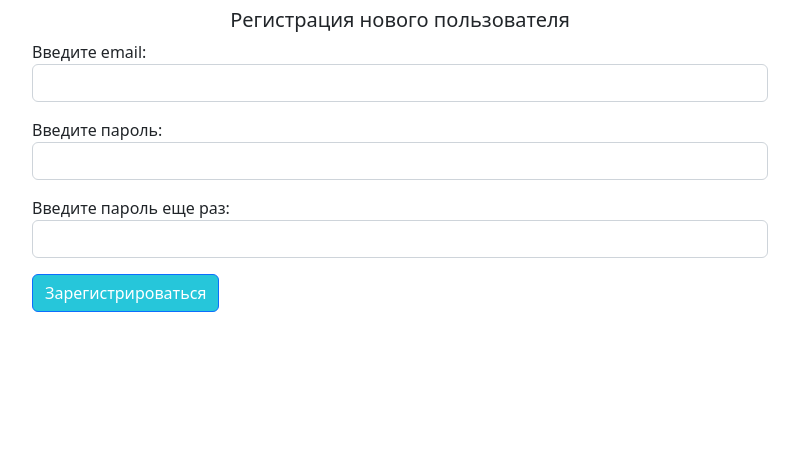
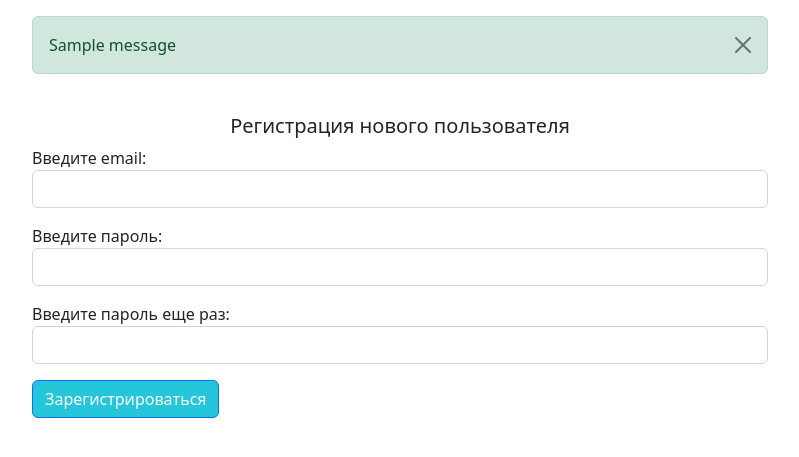
Before and after one commit to luta-wolf/scraping_service, a Django app: page /accounts/register/ in a window 1280 px wide. Shown: the part 56-513 px from the top of the page, without its empty margins (240-1039 px from the left). Run offline with Django 4.2, Linux system fonts and the light colour scheme; tables that the repository leaves empty hold one stand-in row (values such as "Sample post"); one stand-in notice (Sample message) is shown.

Commit message:
part7 007

```diff
--- a/src/accounts/views.py
+++ b/src/accounts/views.py
@@ -1,5 +1,7 @@
 from django.shortcuts import render, redirect
 from django.contrib.auth import authenticate, login, logout, get_user_model
+from django.contrib import messages
+
 from . forms import UserLoingForm, UserRegistrationForm, UserUpdateForm
 
 User = get_user_model()
@@ -29,6 +31,7 @@ def register_view(request):
 		new_user = form.save(commit=False)
 		new_user.set_password(form.cleaned_data['password'])
 		new_user.save()
+		messages.success(request, 'Пользователь добавлен в систему.')
 		return render(request, 'accounts/register_done.html',
 					{'new_user': new_user})
 	return render(request, 'accounts/register.html', {'form': form})
@@ -45,6 +48,7 @@ def update_view(request):
 				user.language = data['language']
 				user.send_email = data['send_email']
 				user.save()
+				messages.success(request, 'Данные сохраненны.')
 				return redirect('accounts:update')
 
 		form = UserUpdateForm(initial=
@@ -62,4 +66,5 @@ def delete_view(request):
 		if request.method == 'POST':
 			qs = User.objects.get(pk=user.pk)
 			qs.delete()
+			messages.error(request, 'Пользователь удален.')
 	return redirect('home')
--- a/src/templates/base.html
+++ b/src/templates/base.html
@@ -49,6 +49,31 @@
       </div>
     </nav>
   </div>
+  <div class="container">
+    <div class="row">
+      <div class="col-8 mx-auto my-3">
+        {% if messages %}
+
+          {% for message in messages %}
+
+            {% if message.level == DEFAULT_MESSAGE_LEVELS.ERROR %}
+              <div class="alert alert-danger alert-dismissible fade show" role="alert">
+                {{ message }}
+                <button type="button" class="btn-close" data-bs-dismiss="alert" aria-label="Close"></button>
+              </div>
+            {% else %}
+              <div class="alert alert-success alert-dismissible fade show" role="alert">
+                {{ message }}
+                <button type="button" class="btn-close" data-bs-dismiss="alert" aria-label="Close"></button>
+              </div>
+            {% endif %}
+
+          {% endfor %}
+
+        {% endif %}
+      </div>
+    </div>
+  </div>
     <div class="container">
       {% block content %}{% endblock %}
     </div>
```
Also changed, not shown: README.md.
